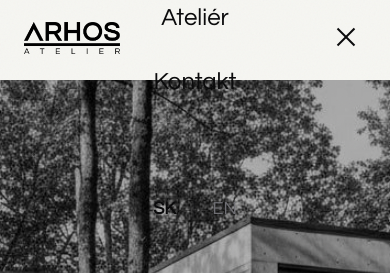
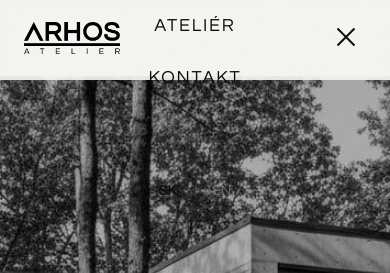
Before and after one commit to mahospodar-code/arhos, a React (Vite) app: page / in a window 390 px wide. Both pictures are taken after a click on the button 346 px from the left and 38 px from the top of the page. Shown: the top 273 px of the page. Built offline with nearby package versions, Linux system fonts and the light colour scheme.

Commit message:
style: Match mobile menu bg to desktop, reduce font size

```diff
--- a/src/components/Navigation.tsx
+++ b/src/components/Navigation.tsx
@@ -137,40 +137,40 @@ export function Navigation({ onCloseProject }: NavigationProps) {
       {isMobileMenuOpen && (
         <div
           ref={mobileMenuRef}
-          className="fixed inset-0 bg-arhos-cream z-[90] flex flex-col items-center justify-center md:hidden pt-20"
+          className="fixed inset-0 bg-arhos-cream/90 backdrop-blur-sm z-[90] flex flex-col items-center justify-center md:hidden pt-20"
         >
-          <div className="flex flex-col gap-8 text-center">
+          <div className="flex flex-col gap-6 text-center">
             <button
               onClick={() => scrollToSection('projects')}
-              className="text-2xl font-display font-medium text-arhos-black hover:text-arhos-terracotta transition-colors"
+              className="text-lg font-display font-medium text-arhos-black hover:text-arhos-terracotta transition-colors uppercase tracking-widest"
             >
               {t.nav.projects || 'Projekty'}
             </button>
             <button
               onClick={() => scrollToSection('approach')}
-              className="text-2xl font-display font-medium text-arhos-black hover:text-arhos-terracotta transition-colors"
+              className="text-lg font-display font-medium text-arhos-black hover:text-arhos-terracotta transition-colors uppercase tracking-widest"
             >
               {t.nav.studio || 'Ateliér'}
             </button>
             <button
               onClick={() => scrollToSection('contact')}
-              className="text-2xl font-display font-medium text-arhos-black hover:text-arhos-terracotta transition-colors"
+              className="text-lg font-display font-medium text-arhos-black hover:text-arhos-terracotta transition-colors uppercase tracking-widest"
             >
               {t.nav.contact || 'Kontakt'}
             </button>
 
             {/* Mobile Language Switcher */}
-            <div className="flex items-center justify-center gap-4 mt-8 pt-8 border-t border-arhos-black/10">
+            <div className="flex items-center justify-center gap-4 mt-8 pt-8 border-t border-arhos-black/10 w-24 mx-auto">
               <button
                 onClick={() => { setLanguage('sk'); setIsMobileMenuOpen(false); }}
-                className={`text-lg font-display transition-colors ${language === 'sk' ? 'font-bold text-arhos-black' : 'font-medium text-arhos-gray'}`}
+                className={`text-sm font-display transition-colors ${language === 'sk' ? 'font-bold text-arhos-black' : 'font-medium text-arhos-gray'}`}
               >
                 SK
               </button>
-              <span className="text-arhos-black/40 text-sm">|</span>
+              <span className="text-arhos-black/40 text-xs">|</span>
               <button
                 onClick={() => { setLanguage('en'); setIsMobileMenuOpen(false); }}
-                className={`text-lg font-display transition-colors ${language === 'en' ? 'font-bold text-arhos-black' : 'font-medium text-arhos-gray'}`}
+                className={`text-sm font-display transition-colors ${language === 'en' ? 'font-bold text-arhos-black' : 'font-medium text-arhos-gray'}`}
               >
                 EN
               </button>
```
